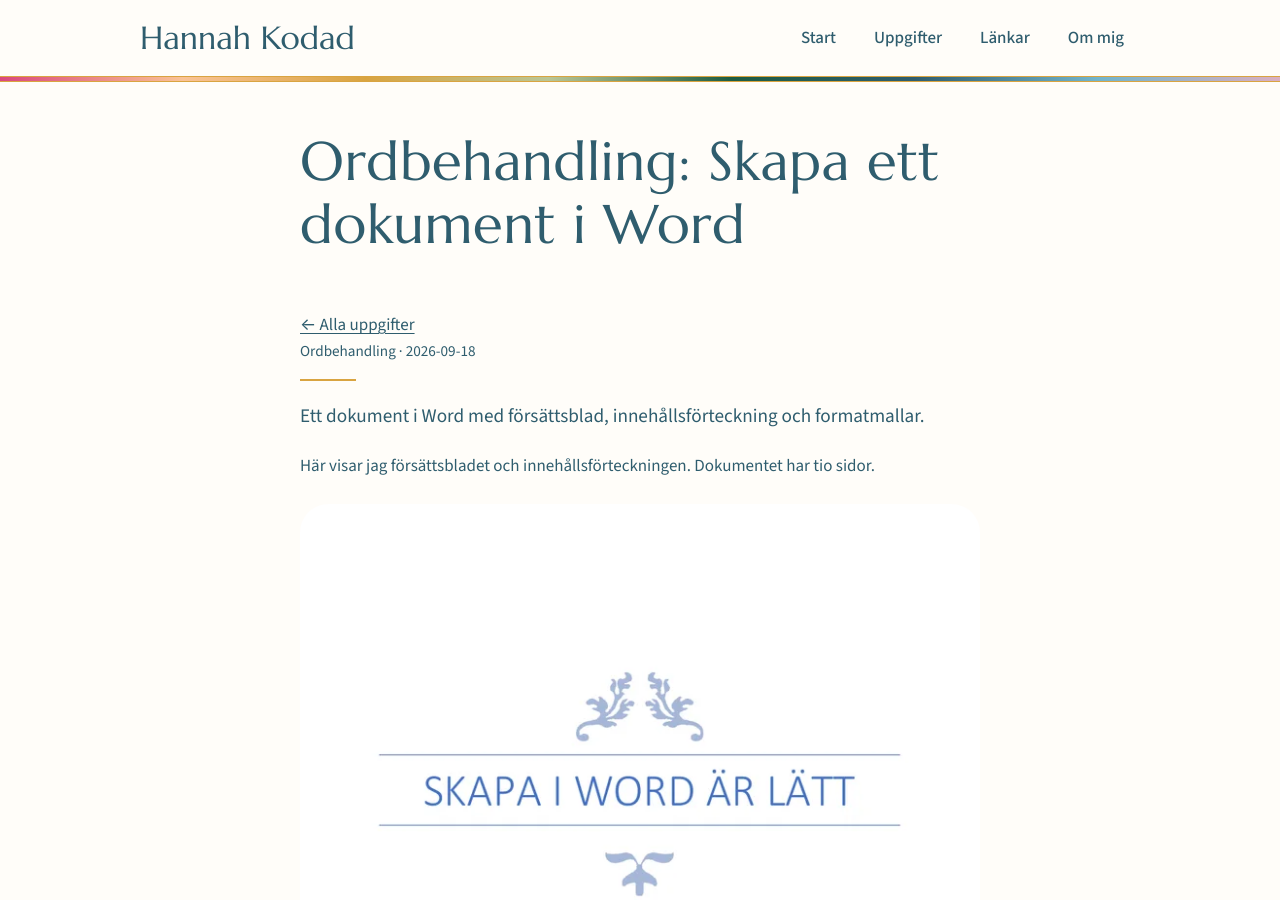
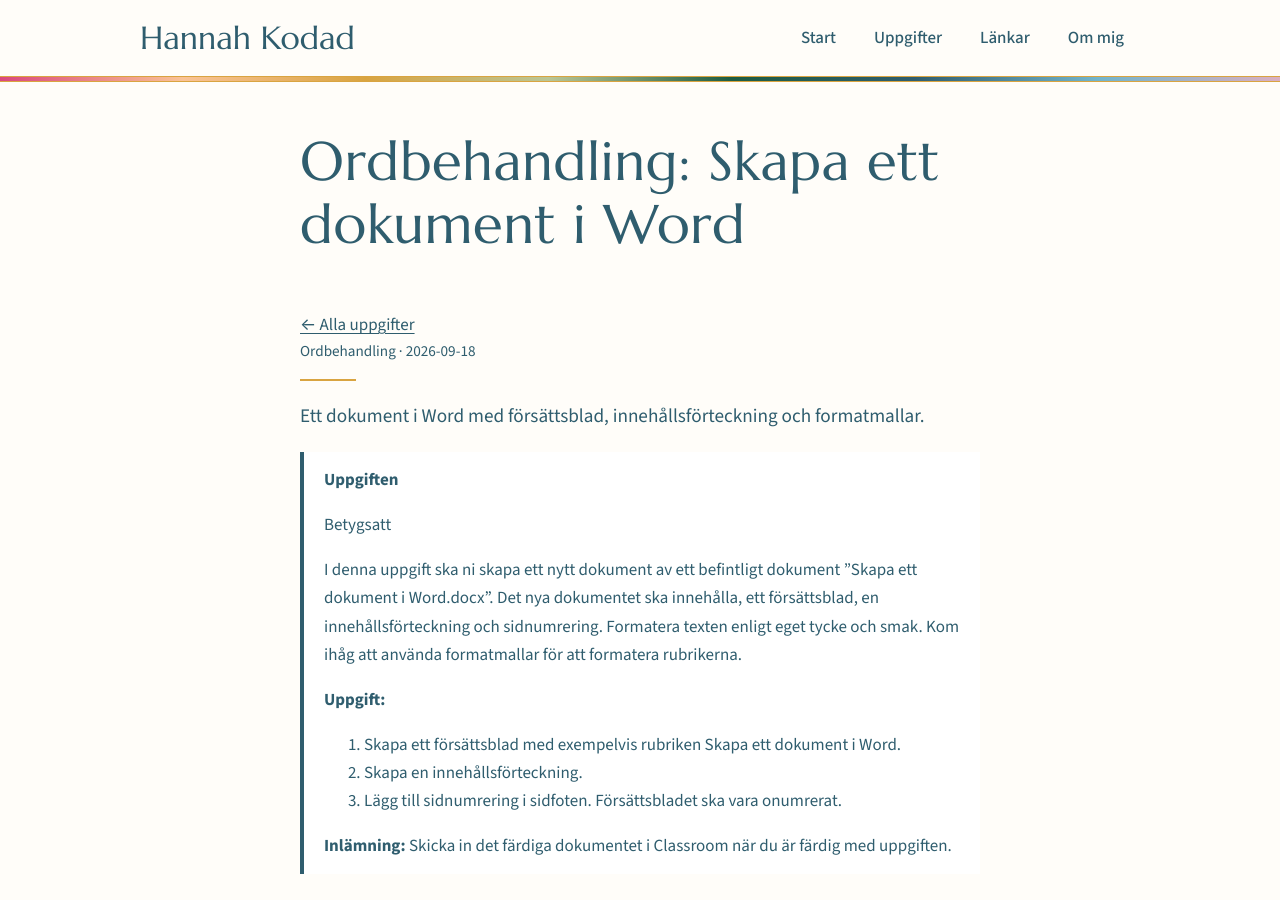
Before and after one commit to HannahKodad/it-pedagogy, a Jekyll site: the page built from _posts/2026-09-18-skapa-ett-dokument-i-word.md, in a window 1280 px wide and 900 px high. Built offline with Jekyll 4.4.1, drawn with Linux system fonts in a browser that asks for light colours.

Commit message:
Add assignment texts to the Ordbehandling tasks
Co-Authored-By: Claude Opus 5.5 <noreply@anthropic.com>
Claude-Session: https://claude.ai/code/session_01US4uC96mcg9pnYNxCsLiKE

```diff
--- a/_posts/2026-09-18-skapa-ett-dokument-i-word.md
+++ b/_posts/2026-09-18-skapa-ett-dokument-i-word.md
@@ -8,6 +8,19 @@ ordning: "05c"
 namn: "Skapa ett dokument i Word"
 ingress: "Ett dokument i Word med försättsblad, innehållsförteckning och formatmallar."
 ---
+
+<div class="uppgiften">
+<p><strong>Uppgiften</strong></p>
+<p>Betygsatt</p>
+<p>I denna uppgift ska ni skapa ett nytt dokument av ett befintligt dokument ”Skapa ett dokument i Word.docx”. Det nya dokumentet ska innehålla, ett försättsblad, en innehållsförteckning och sidnumrering. Formatera texten enligt eget tycke och smak. Kom ihåg att använda formatmallar för att formatera rubrikerna.</p>
+<p><strong>Uppgift:</strong></p>
+<ol>
+<li>Skapa ett försättsblad med exempelvis rubriken Skapa ett dokument i Word.</li>
+<li>Skapa en innehållsförteckning.</li>
+<li>Lägg till sidnumrering i sidfoten. Försättsbladet ska vara onumrerat.</li>
+</ol>
+<p><strong>Inlämning:</strong> Skicka in det färdiga dokumentet i Classroom när du är färdig med uppgiften.</p>
+</div>
 
 Här visar jag försättsbladet och innehållsförteckningen. Dokumentet har tio sidor.
 
```
Also changed, not shown: _posts/2026-09-18-koppla-dokument.md (+9 -3 lines), _posts/2026-09-18-olika-teckenformat.md (+6 -0 lines).
